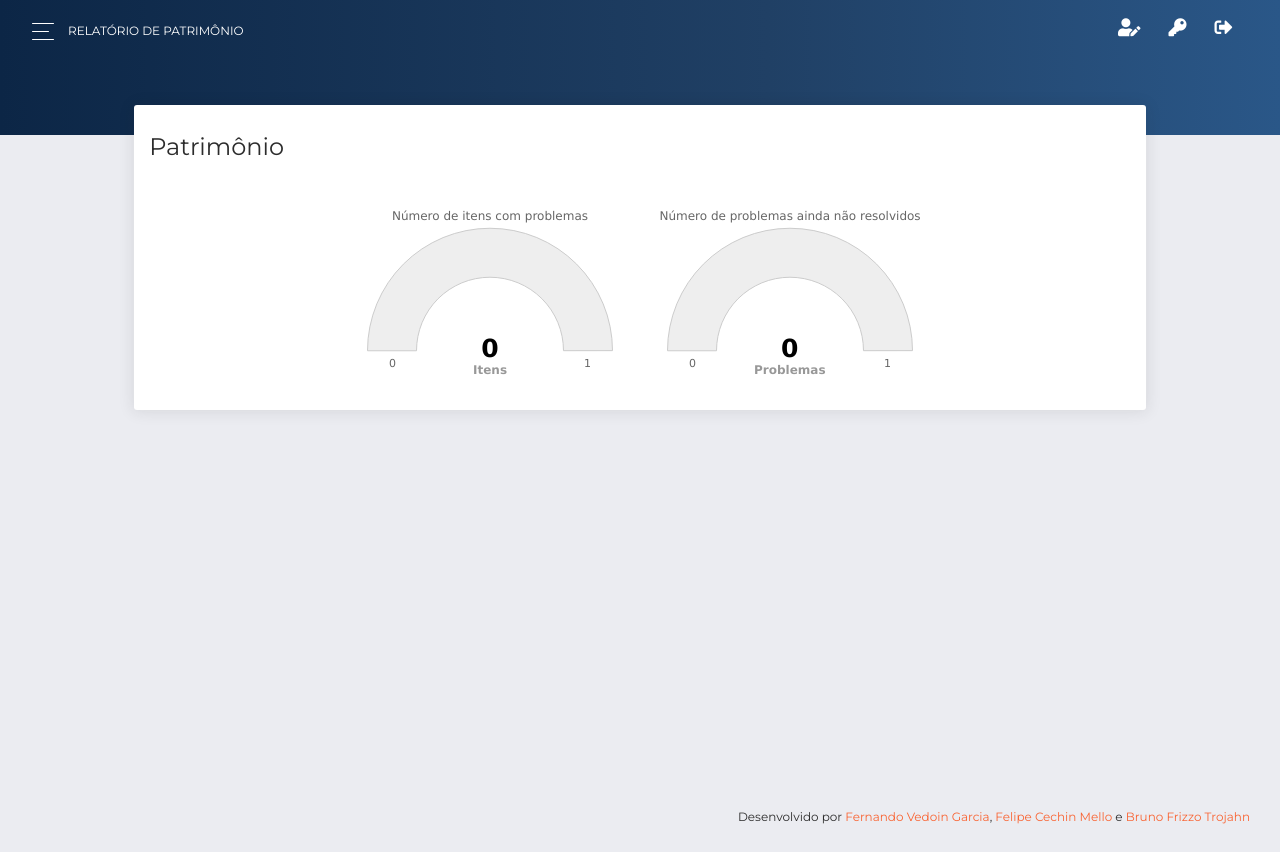
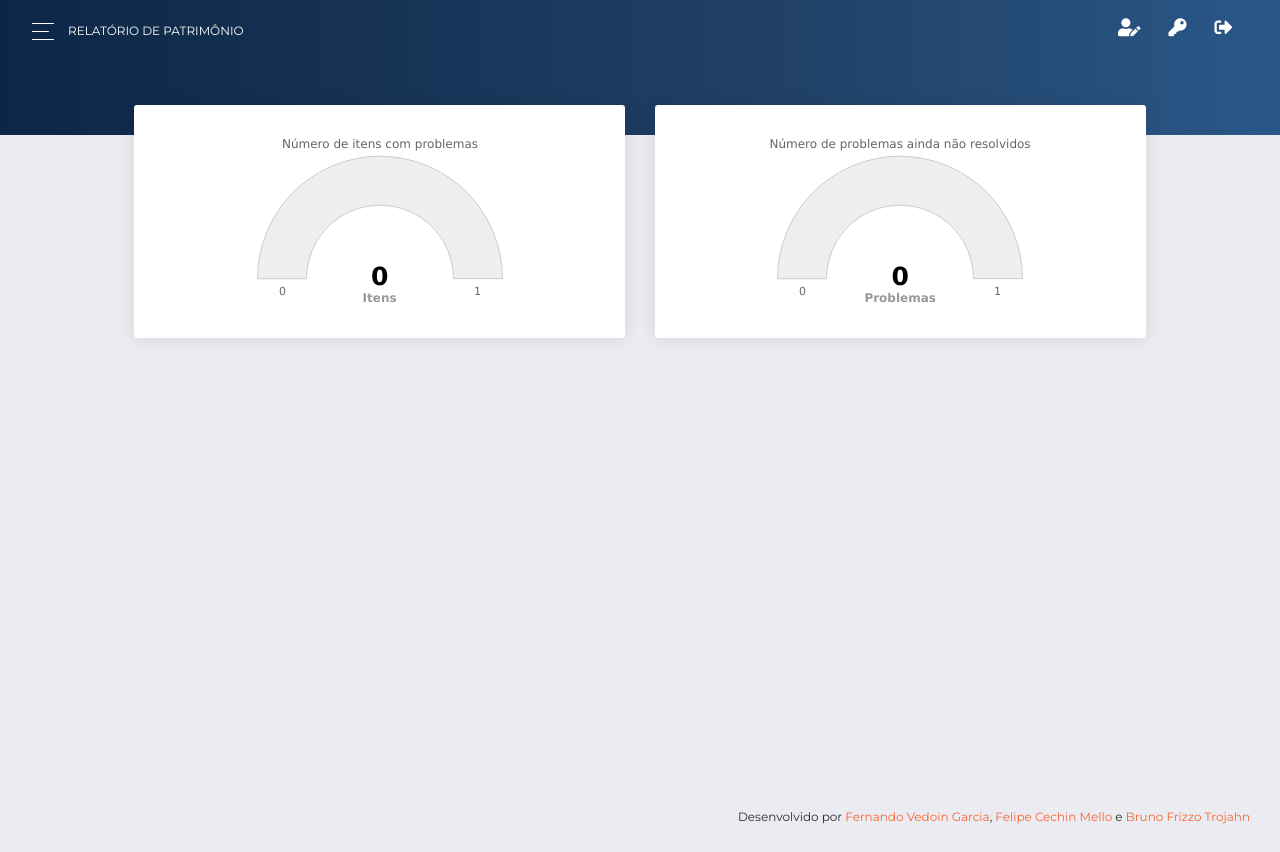
Before and after one commit to fvedoin/school-heritage, a Django app: page /relatorio/ in a window 1280 px wide. Run offline with Django 3.2, Linux system fonts and the light colour scheme; a user stored in the database is signed in; tables that the repository leaves empty hold one stand-in row (values such as "Sample post"); some libraries are stand-ins or nearby versions.

Commit message:
Adjust on reports page.

```diff
--- a/static/css/highcharts.css
+++ b/static/css/highcharts.css
@@ -1,11 +1,10 @@
 .highcharts-figure .chart-container {
     width: 300px;
     height: 200px;
-    float: left;
+    margin: auto;
 }
 
 .highcharts-figure, .highcharts-data-table table {
-    width: 600px;
     margin: 0 auto;
 }
 
@@ -48,7 +47,6 @@
     }
 
     .highcharts-figure .chart-container {
-        width: 300px;
         float: none;
         margin: 0 auto;
     }
--- a/templates/reports/index.html
+++ b/templates/reports/index.html
@@ -17,18 +17,26 @@
         </div>
     </div>
     <div class="row" id="form-create">
-        <div class="col-md-10 ml-auto mr-auto">
+        <div class="col-md-1"></div>
+        <div class="col-md-5 ml-auto mr-auto">
             <div class="card">
-                <div class="card-header">
-                    <h4 class="card-title">
-                        Patrimônio
-                    </h4>
-                </div>
                 <div class="card-body">
                     <div class="row">
                         <div class="col-md-12 mr-auto ml-auto mb-2">
                             <figure class="highcharts-figure">
                                 <div id="container-items-with-problems" class="chart-container"></div>
+                            </figure>
+                        </div>
+                    </div>
+                </div>
+            </div>
+        </div>
+        <div class="col-md-5 ml-auto mr-auto">
+            <div class="card">
+                <div class="card-body">
+                    <div class="row">
+                        <div class="col-md-12 mr-auto ml-auto mb-2">
+                            <figure class="highcharts-figure">
                                 <div id="container-problems" class="chart-container"></div>
                             </figure>
                         </div>
@@ -36,6 +44,7 @@
                 </div>
             </div>
         </div>
+        <div class="col-md-1"></div>
     </div>
 {% endblock %}
 
```
